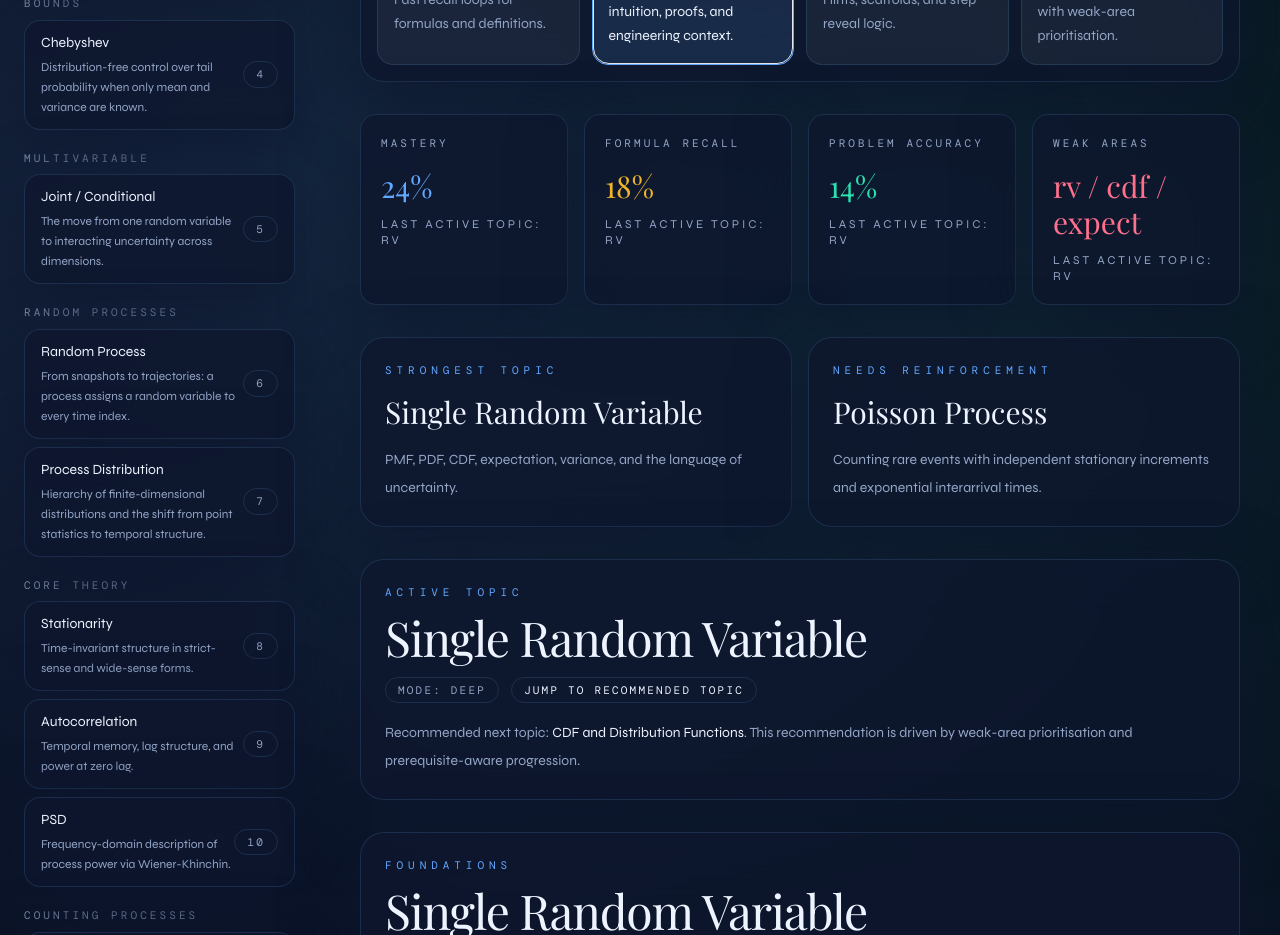
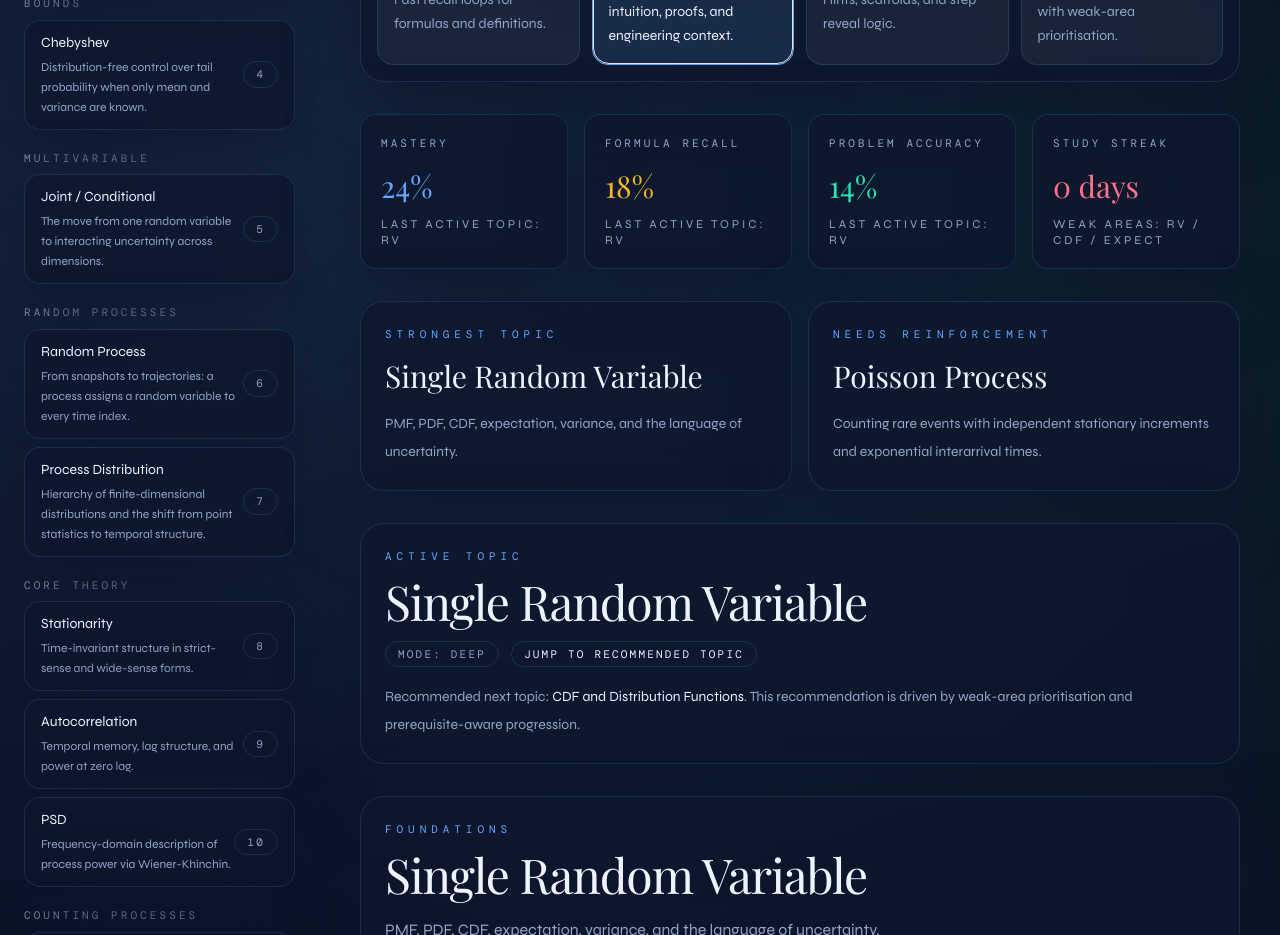
Before and after one commit to someshbharathwaj-ops/Probability, a Next.js app: page / in a window 1280 px wide. Shown: the part 920-1855 px from the top of the page. Built offline with nearby package versions, Linux system fonts and the light colour scheme; a web font is replaced by a local one.

Commit message:
feat(ui): show streak metrics in progress overview

```diff
--- a/src/features/learning/components/learning/progress-overview.tsx
+++ b/src/features/learning/components/learning/progress-overview.tsx
@@ -20,8 +20,8 @@ export function ProgressOverview({ profile }: { profile: LearnerProfile }) {
       tone: "text-mint",
     },
     {
-      label: "Weak Areas",
-      value: profile.weakAreas.join(" / "),
+      label: "Study Streak",
+      value: `${profile.currentStreak} days`,
       tone: "text-rose",
     },
   ];
@@ -40,7 +40,9 @@ export function ProgressOverview({ profile }: { profile: LearnerProfile }) {
             {card.value}
           </div>
           <p className="mt-3 text-xs uppercase tracking-[0.24em] text-textMuted">
-            Last active topic: {profile.activeTopicId}
+            {card.label === "Study Streak"
+              ? `Weak areas: ${profile.weakAreas.join(" / ")}`
+              : `Last active topic: ${profile.activeTopicId}`}
           </p>
         </article>
       ))}
```
